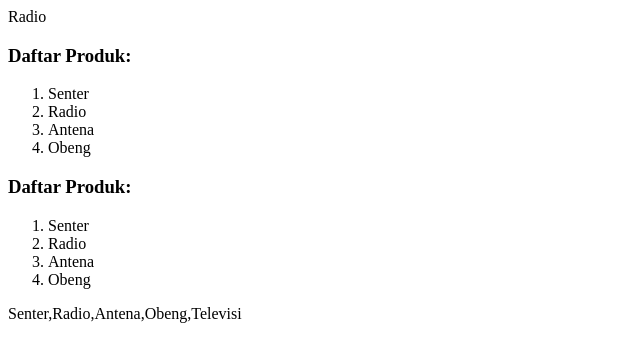
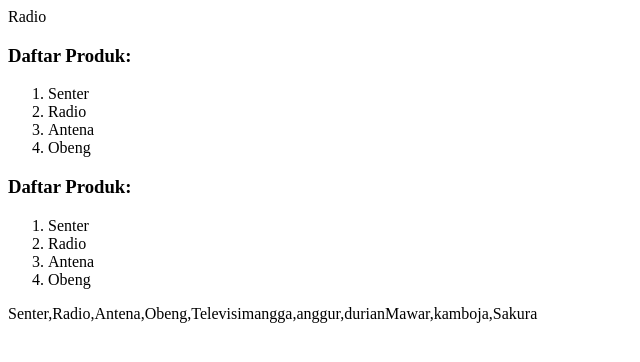
Before and after one commit to bimowidanto/learn-js, a plain HTML site: page learn-js/strukturdata&array.html in a window 1280 px wide. Shown: the whole page, without its empty margins (0-640 px from the left). Drawn offline with Linux system fonts and the light colour scheme.

Commit message:
update DOM

```diff
--- a/learn-js/strukturdata&array.html
+++ b/learn-js/strukturdata&array.html
@@ -73,6 +73,33 @@
             Menggunakan method pop().
             */
 
+            let buah = ["apel", "mangga", "anggur", "durian"];
+            //fungsi.pop
+            buah.shift();
+            document.write(buah);
+
+            //Menghapus data pada index tertentu
+            /*
+            maka fungsi yang digunakan adalah slice().
+            parameter:
+            array.splice(<indeks>, <total>);
+                ket:
+                    <indeks> adalah indeks dari data di dalam array yang akan dihapus;
+                    <total> adalah jumlah data yang akan dihapus dari indeks tersebut.
+            */
+            var bunga = ["Mawar", "Melati", "Anggrek", "Sakura"];
+
+            // hapus Anggrek
+            bunga.splice(2, 1);
+            bunga[1] = "kamboja"; //mengubah isi array
+            document.write(bunga);
+
+            const angka = [1,2,3,4,5,6,7,8,9];
+
+            //mengambil data yg habis dibagi dua
+            const filteredArray = angka.filter((item) => {return item % 2 === 0});
+
+            console.log(filteredArray) //[2,4,6,8]
 
 
 
```
Also changed, not shown: latihan/pyramid.html (+0 -11 lines), learn-js/operator.html (+1 -1 lines), learn-js/percabangan.html (+8 -0 lines), learn-js/DOM&API.html (added).
